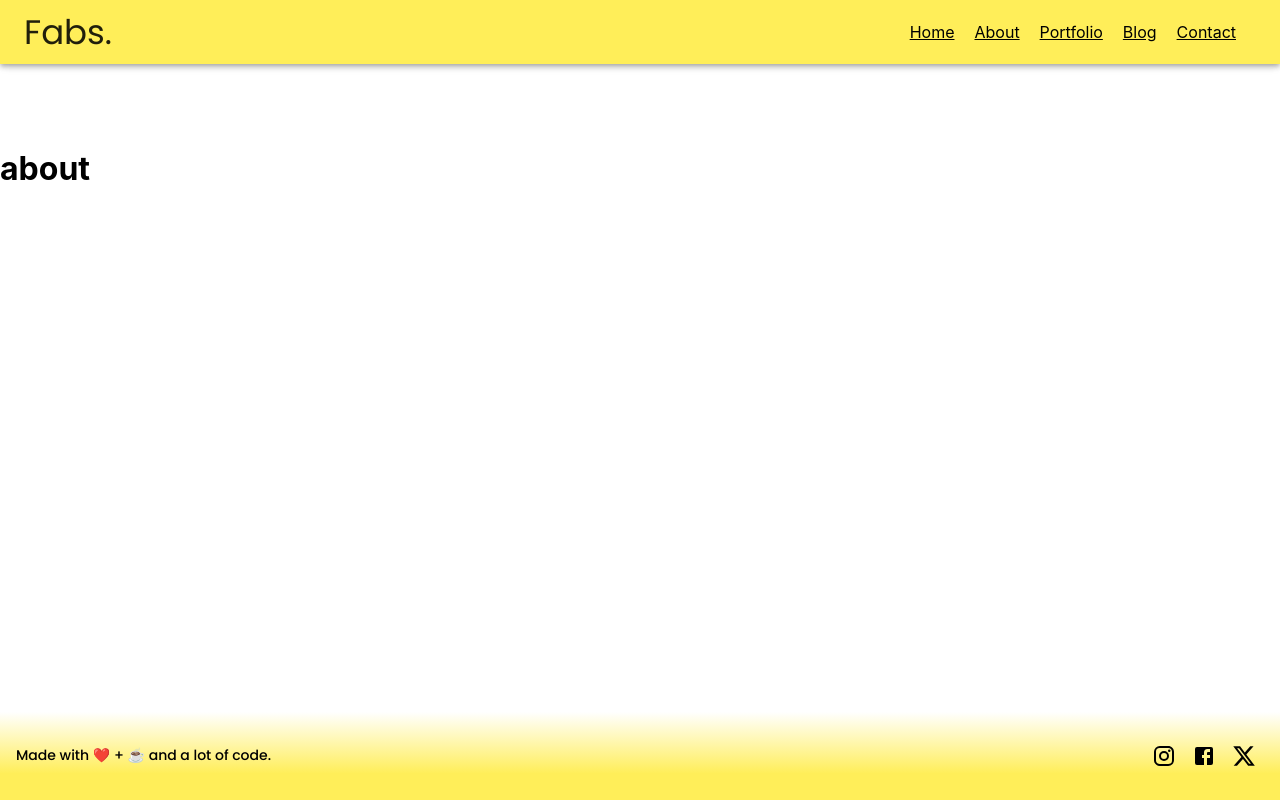
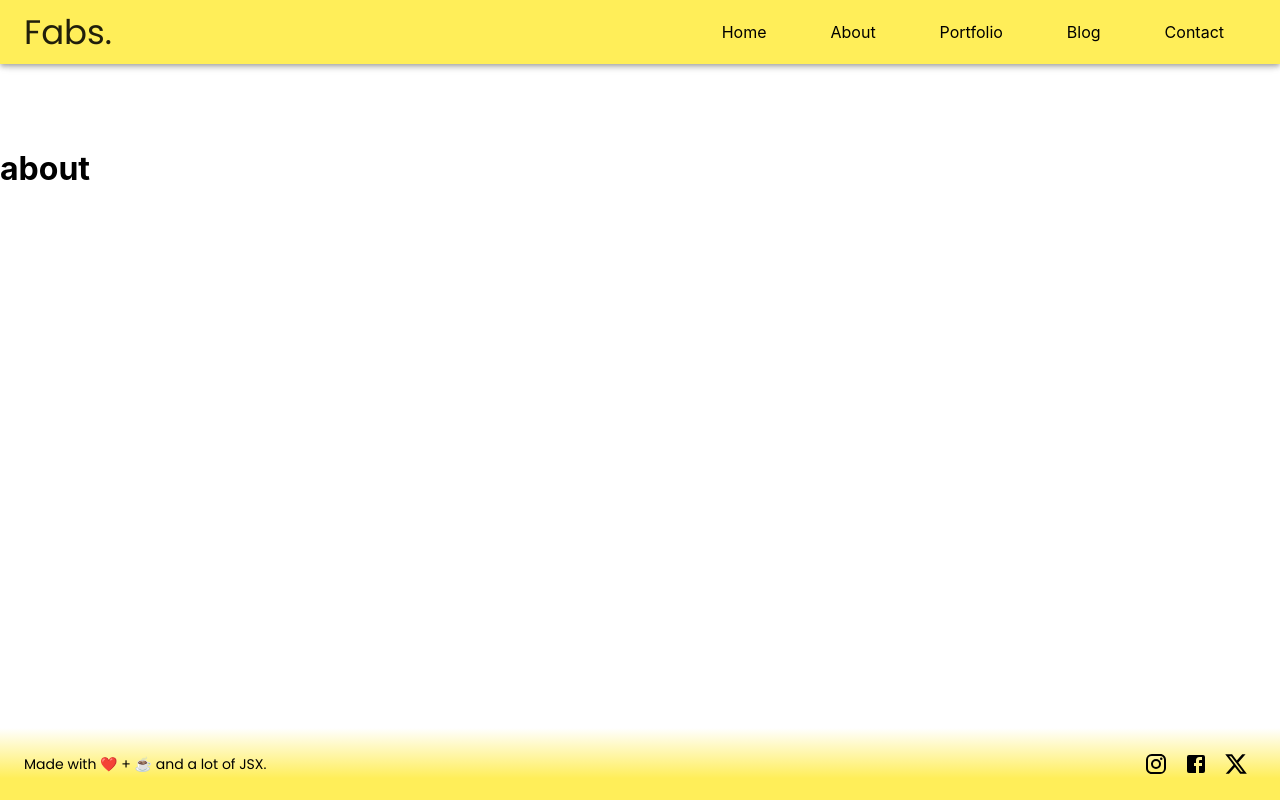
Before and after one commit to Sventrip86/portfolio2024, a React (Create React App) app: page /about in a window 1280 px wide. Built offline with nearby package versions, Linux system fonts and the light colour scheme.

Commit message:
added some styles

```diff
--- a/src/App.js
+++ b/src/App.js
@@ -22,6 +22,12 @@ const theme = createTheme({
   }
 
 });
+
+
+
+
+
+
 
 const App = () => {
   return (
--- /dev/null
+++ b/src/ColorModeContext.js
@@ -0,0 +1,3 @@
+
+
+const ColorModeContext
--- a/src/components/Footer.js
+++ b/src/components/Footer.js
@@ -11,16 +11,16 @@ const Footer = () => {
     <Box
     component="footer"
     sx={{
-        background: 'linear-gradient(180deg, rgba(0,0,0,0) 0%, rgba(255,238,89,1) 70%)',
-      py: 3,
-      px: 2,
+      background: 'linear-gradient(180deg, rgba(0,0,0,0) 0%, rgba(255,238,89,1) 70%)',
+      py: 2,
+      px: 3,
       mt: 'auto'
     }}
   >
-    <Grid container spacing={2} justifyContent="space-between" alignItems="center">
-      <Grid item xs={12} sm={4}>
-        <Typography variant="subtitle2" sx={{fontFamily: 'poppins'}}>
-        Made with ❤️ + ☕ and a lot of code.
+    <Grid container spacing={3} justifyContent="space-between" alignItems="center">
+      <Grid item xs={12} sm={4} >
+        <Typography variant="body2" sx={{fontFamily: 'poppins'}}>
+        Made with ❤️ + ☕ and a lot of JSX.
         </Typography>
       </Grid>
       <Grid item xs={12} sm={4}>
--- a/src/components/Nav.css
+++ b/src/components/Nav.css
@@ -1,4 +1,6 @@
 .nav-link {
     color: black;
-    margin-right: 20px;
+    margin: 2rem;
+    text-decoration: none;
+
   }
--- a/src/components/Nav.js
+++ b/src/components/Nav.js
@@ -91,7 +91,7 @@ const Nav = () => {
           open={mobileOpen}
           onClose={handleDrawerToggle}
           ModalProps={{
-            keepMounted: true, // Better open performance on mobile.
+            keepMounted: true,
           }}
           sx={{
             display: { xs: 'block', sm: 'none' },
```
Also changed, not shown: src/components/Intro.js (+2 -14 lines).
